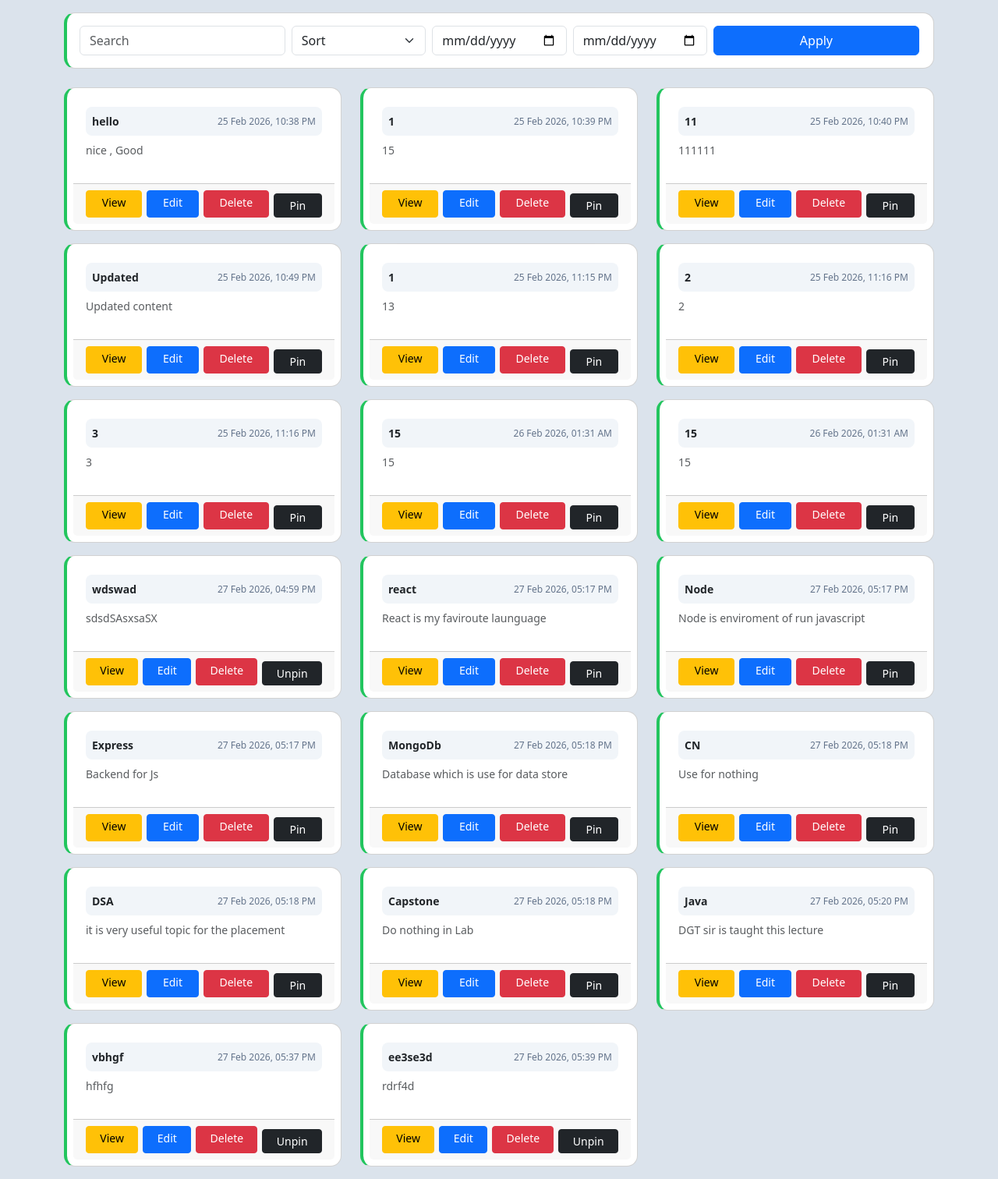
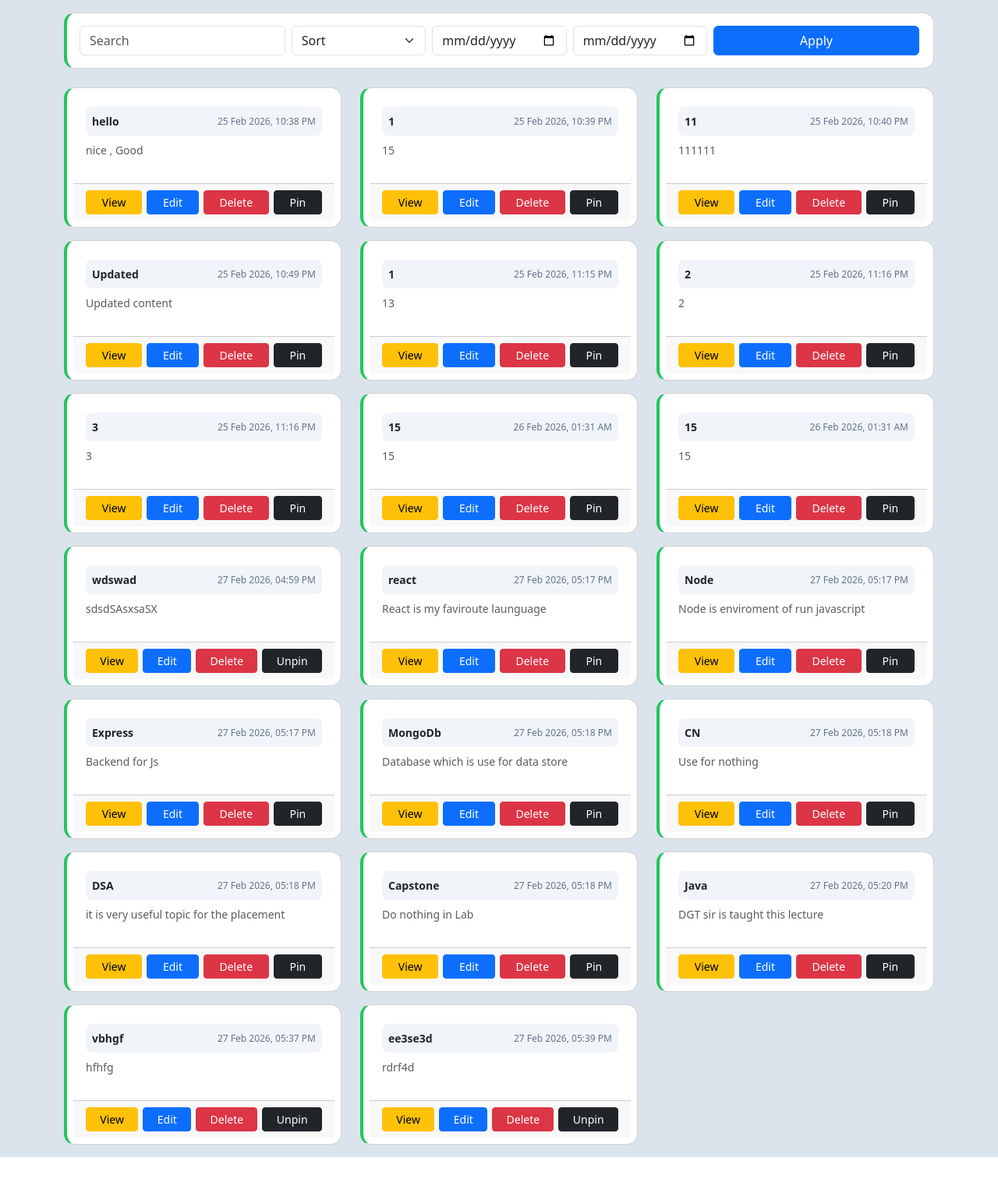
Before and after one commit to prince2503movaliya/notes-app, a Django app: template notes/templates/notes/list.html in a window 1280 px wide. Shown: the part 59-1571 px from the top of the page at 78% size. After the commit the page ends 1543 px from the top, so only its background shows below. Run offline with Django 5.2, Linux system fonts and the light colour scheme; the template is opened without the code that fills it: values that come from a table or form of the project are taken from there, others are empty; data comes from the database, SQL or seed files in the repository.

Commit message:
Update list.html

```diff
--- a/notes/templates/notes/list.html
+++ b/notes/templates/notes/list.html
@@ -204,7 +204,7 @@
 
           <form method="POST" action="{% url 'note_pin' note.id %}">
             {% csrf_token %}
-            <button class="btn btn-dark btn-sm w-100 mt-1">
+            <button class="btn btn-dark btn-sm w-100">
               {% if note.is_pinned %}Unpin{% else %}Pin{% endif %}
             </button>
           </form>
```
